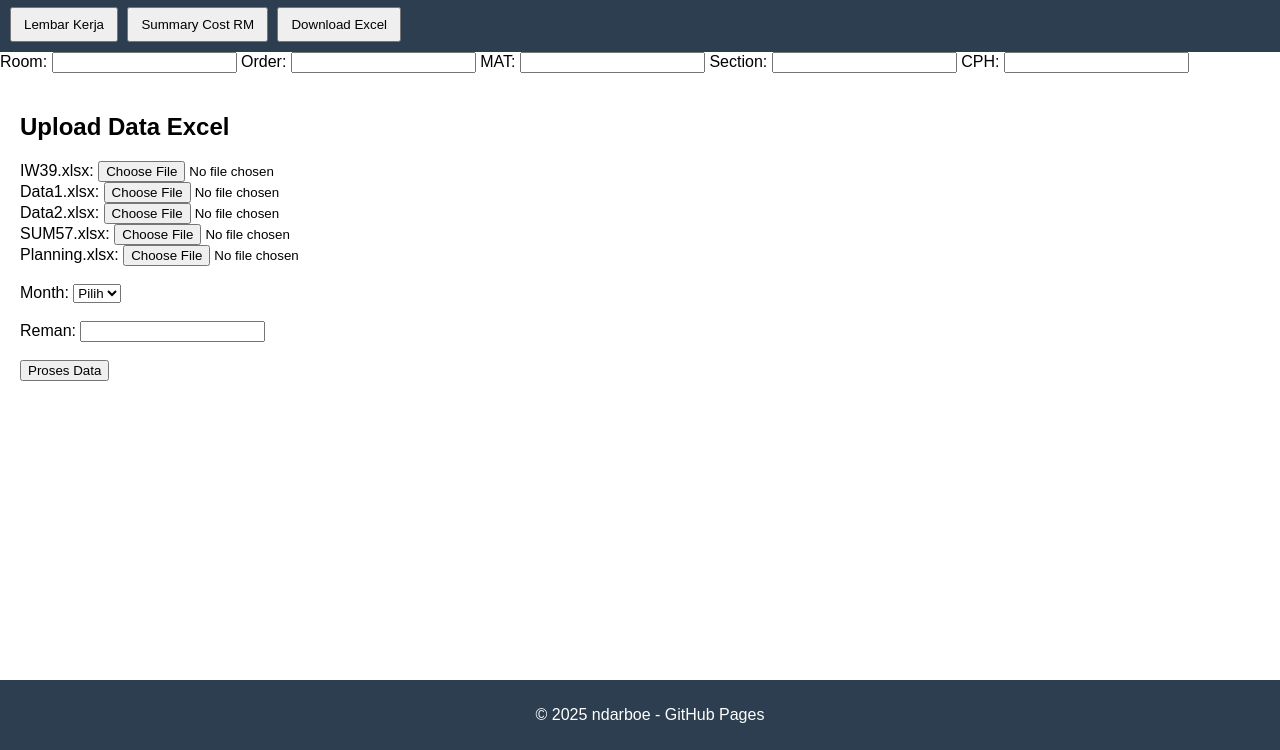
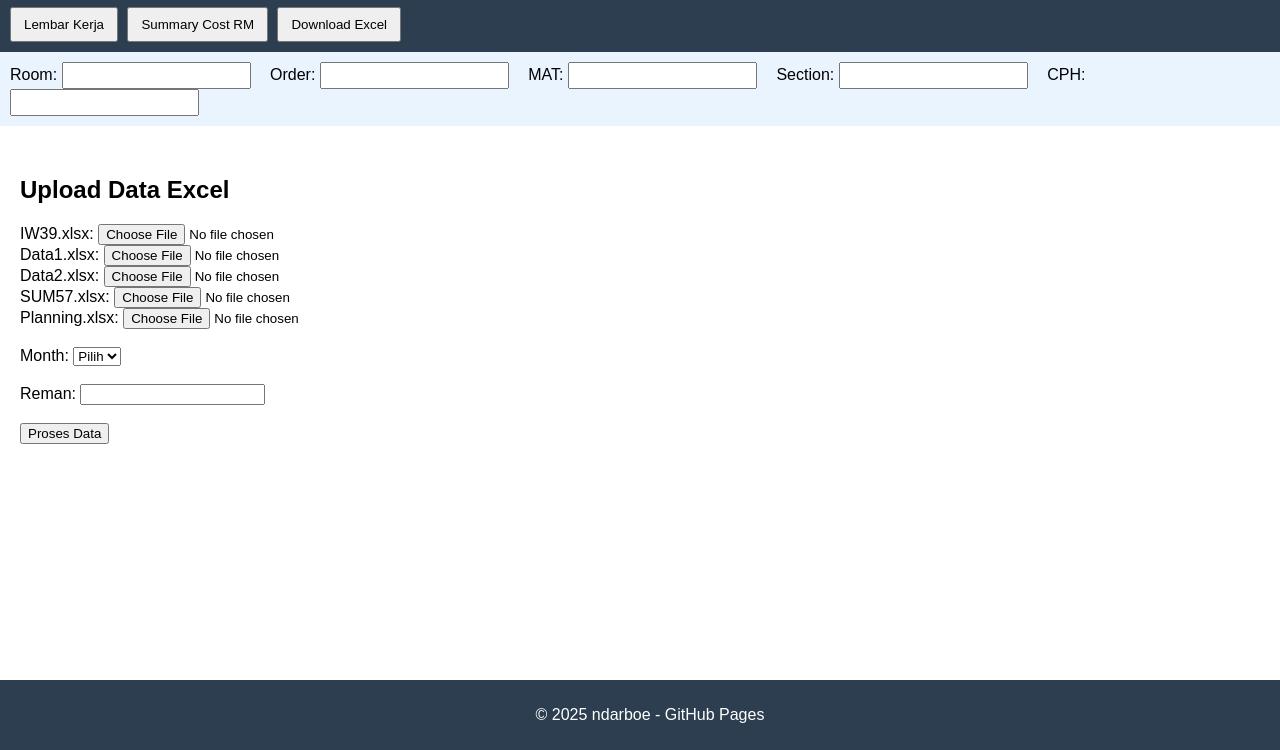
Before and after one commit to endboedy/belajar-web, a plain HTML site: page index.html in a window 1280 px wide. Shown: the part 50-800 px from the top of the page. Drawn offline with Linux system fonts and the light colour scheme.

Commit message:
Update style.css

```diff
--- a/style.css
+++ b/style.css
@@ -42,3 +42,14 @@ th, td {
     padding: 8px;
     text-align: left;
 }
+.filter-container {
+    background: #eaf4ff;
+    padding: 10px;
+    margin-bottom: 10px;
+}
+.filter-container label {
+    margin-right: 15px;
+}
+.filter-container input {
+    padding: 4px;
+}
```
